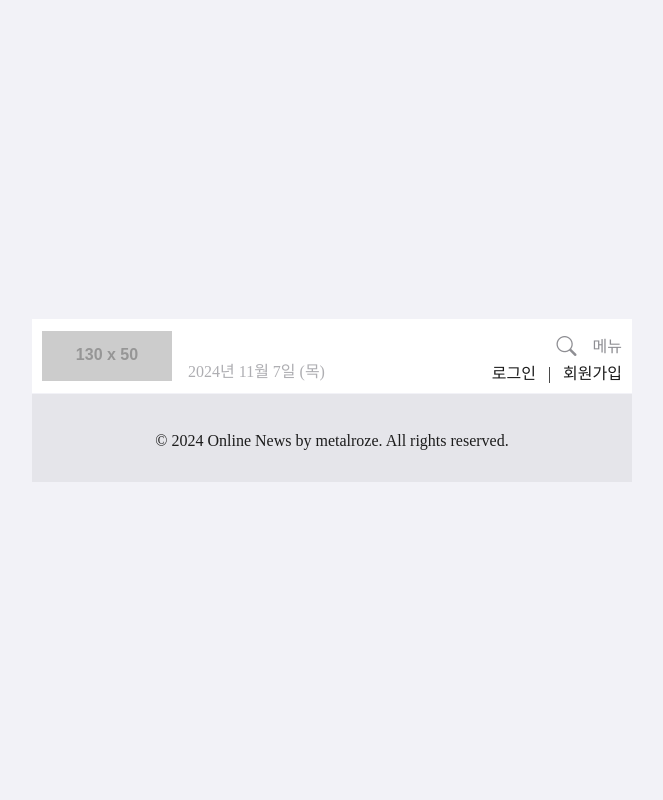
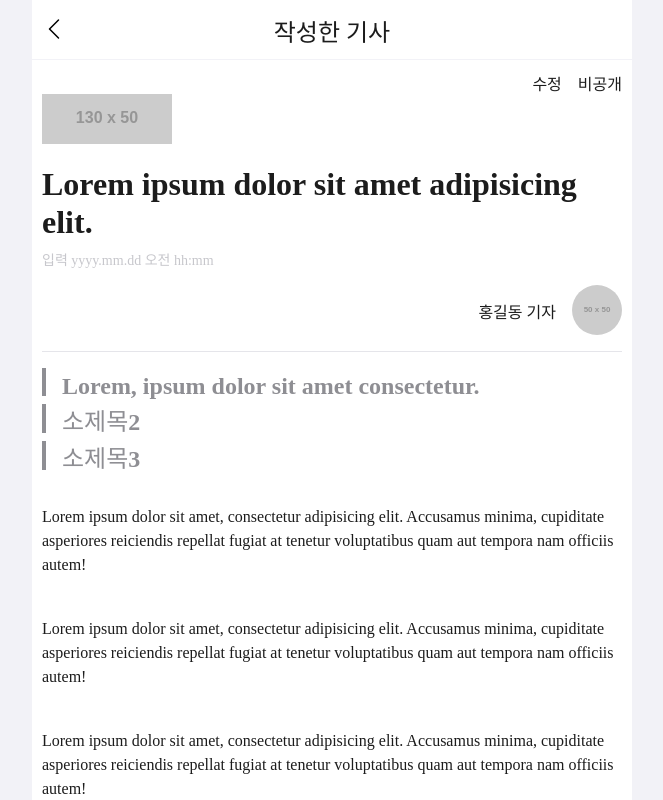
Before and after one commit to MetalRoze/OnlineNews_FE, a React (Vite) app: page /myDetail/1 in a window 1280 px wide. Shown: the top 800 px of the page, without its empty margins (308-971 px from the left). Built offline with nearby package versions, Linux system fonts and the light colour scheme; a web font is replaced by a local one; what @xeger/quill-image-actions, @xeger/quill-image-formats would draw is missing.

Commit message:
feat: 기자가 접근하는 기사 상세 페이지 생성

```diff
--- a/src/App.jsx
+++ b/src/App.jsx
@@ -41,6 +41,7 @@ import ArticleWrite from './pages/articleWrite/ArticleWrite';
 import StaffDetail from './pages/staffManage/StaffDetail';
 import RequestDetail from './pages/requestManage/RequestDetail';
 import MyArticle from './pages/myArticle/MyArticle';
+import MyDetail from './pages/myArticle/MyDetail';
 
 function App() {
   return (
@@ -84,6 +85,7 @@ const Basic = () => {
     { path: '/articleWrite', title: '기사 작성' },
     { path: '/articleWrite/:articleId', title: '기사 수정' },
     { path: '/myArticle', title: '작성한 기사' },
+    { path: '/myDetail/:articleId', title: '작성한 기사' },
   ];
 
   const currentPath = goBackHeaderPaths.find(item => {
@@ -132,6 +134,7 @@ const Basic = () => {
         <Route path='/articleWrite/:articleId' element={<ArticleWrite />} />
         <Route path='/articleWrite' element={<ArticleWrite />} />
         <Route path='/myArticle' element={<MyArticle />} />
+        <Route path='/myDetail/:articleId' element={<MyDetail />} />
       </Routes>
       <Footer className={isDesktop ? 'desktop-footer' : 'mobile-footer'} />
     </div>
--- a/src/pages/articleDetail/ArticleContent.jsx
+++ b/src/pages/articleDetail/ArticleContent.jsx
@@ -1,10 +1,13 @@
 import React, { useState, useEffect } from 'react';
 import SubscriptionModal from './SubscriptionModal';
 import KakaoShare from '/src/utils/KakaoShare.jsx';
-
+import { useLocation } from 'react-router-dom';
 
 
 const ArticleContent = () => {
+    const location = useLocation();
+    const isArticleDetail = location.pathname.includes('articleDetail');
+
     const [articleLikeCount, setArticleLikeCount] = useState(0);
     const [isArticleLiked, setIsArticleLiked] = useState(false);
     const [isEmailSubscribed, setIsEmailSubscribed] = useState(true);
@@ -103,6 +106,10 @@ const ArticleContent = () => {
                 ))}
             </div>
 
+            {/* ArticleDetail일 때만 아래 UI 표시 */}
+            {isArticleDetail && (
+                <>
+
                     <div className='mt1 flex'>
                         <img src="https://placehold.co/130x50" alt="Bootstrap" />
                         <div className='mlAuto'>
@@ -147,6 +154,8 @@ const ArticleContent = () => {
                         onEmailUnsubscribe={handleEmailUnsubscribe}
                         onUnsubscribe={handleUnsubscribe}
                     />
+                </>
+            )}
 
         </div>
     );
--- a/src/pages/myArticle/MyArticle.jsx
+++ b/src/pages/myArticle/MyArticle.jsx
@@ -1,4 +1,5 @@
 import React from 'react';
+import { useNavigate } from 'react-router-dom';
 
 const articles = [
     {
@@ -25,11 +26,17 @@ const articles = [
 ];
 
 function MyArticle() {
+    const navigate = useNavigate();
+
+    const handleClick = (id) => {
+        navigate(`/myDetail/${id}`);
+    };
+
     return (
         <div className='mobile-container'>
             <ul className='myArticle'>
                 {articles.map((article) => (
-                    <li key={article.id} className='item'>
+                    <li key={article.id}  onClick={() => handleClick(article.id)} className='item'>
                         <div className='flex spaceBetween mb03'>
                             <h4 className='mr1 mtbAuto'>{article.title}</h4>
                             <span className='mlAuto gray40 mtbAuto'>{article.date}</span>
--- /dev/null
+++ b/src/pages/myArticle/MyDetail.jsx
@@ -0,0 +1,31 @@
+import React from 'react';
+import { useNavigate } from 'react-router-dom';
+import ArticleContent from '../articleDetail/ArticleContent';
+
+
+function MyDetail() {
+    const navigate = useNavigate();
+
+    const clickEdit = (id) => {
+        navigate(`/articleWrite/${id}`);
+    };
+    const clickPrivate = (id) => {
+        const isConfirmed = window.confirm('기사 비공개를 요청하시겠습니까?');
+        if (isConfirmed) {
+            // 여기에서 api 연결
+            const mergedSubTitles = subTitles.join(',./');
+            navigate('/main');
+        }
+    };
+    return (
+        <div className='mobile-container'>
+            <div className='flex mlAuto'>
+                <div onClick={clickEdit} className='mr1 pointer'>수정</div>
+                <div onClick={clickPrivate} className='pointer'>비공개</div>
+            </div>
+            <ArticleContent></ArticleContent>
+        </div>
+    );
+}
+
+export default MyDetail;
--- a/src/styles/common.css
+++ b/src/styles/common.css
@@ -2,7 +2,6 @@
  .flex {
     display: flex;
  }
-
  .inline {
     display: inline;
  }
@@ -11,6 +10,9 @@
     display: block;
  }
 
+ .fixed {
+   position: fixed;
+}
  .column {
     flex-direction: column;
  }
```
Also changed, not shown: src/pages/myArticle/MyArticleDetail.jsx (deleted). Lines whose indentation alone changed are shown as unchanged.
